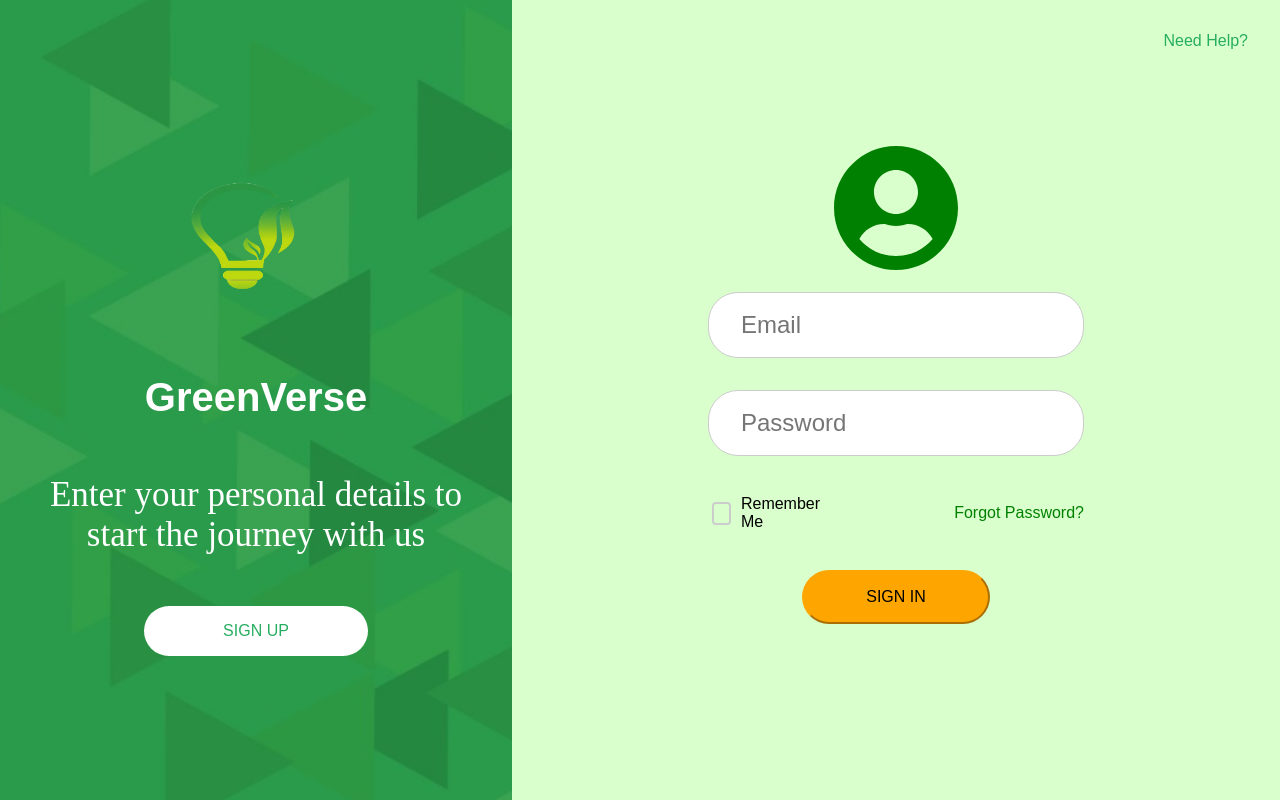
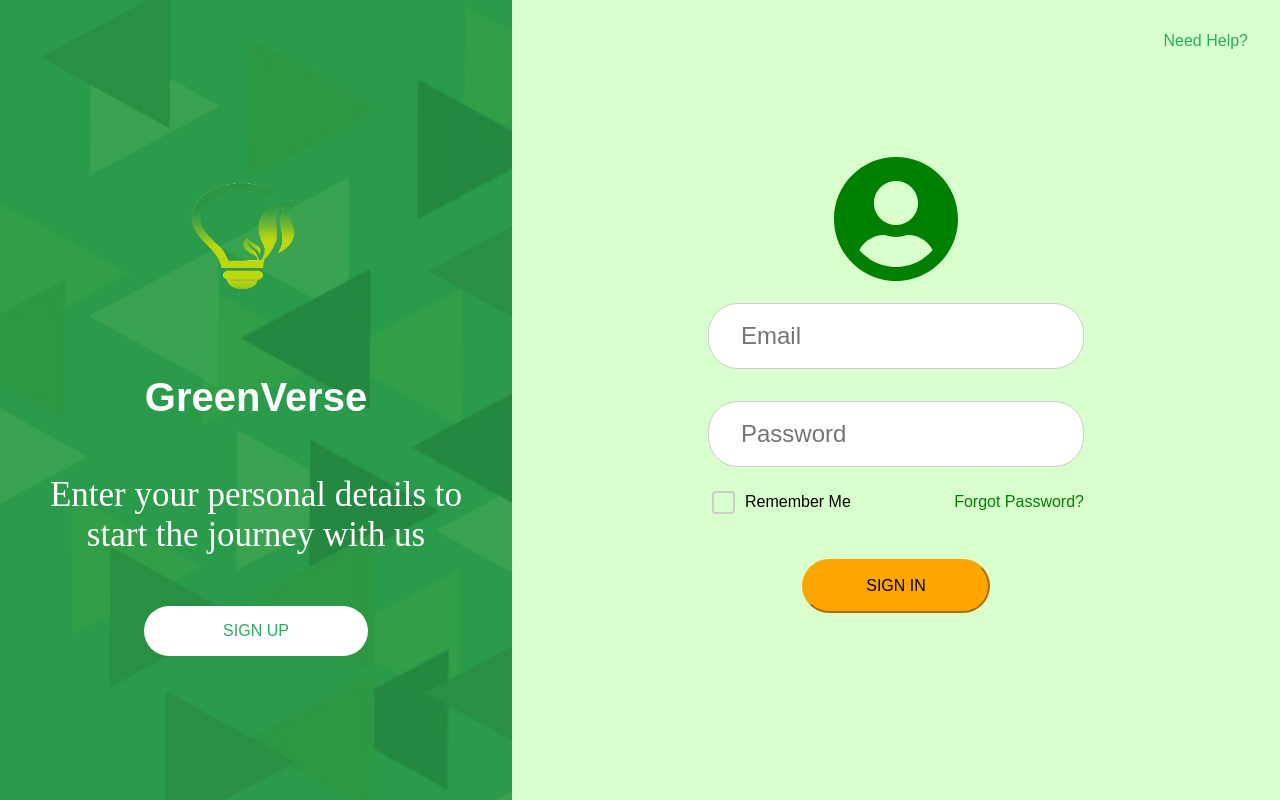
Before and after one commit to Rajsingh45/Greenverse, a React (Create React App) app in the folder frontend/: page / in a window 1280 px wide. Built offline with nearby package versions, Linux system fonts and the light colour scheme.

Commit message:
Remember me changes

```diff
--- a/frontend/src/LoginPage.js
+++ b/frontend/src/LoginPage.js
@@ -139,7 +139,7 @@ const LoginPage = () => {
                         <div className="input-group">
                             <input type="email" name="email" placeholder="Email" value={userDetails.email} onChange={handleInput} />
                         </div>
-                        <div className="input-group">
+                        <div className="input-group change">
                             <input type="password" name="password" placeholder="Password" value={userDetails.password} onChange={handleInput} />
                         </div>
                         <div className="remember-container">
--- a/frontend/src/login.css
+++ b/frontend/src/login.css
@@ -157,8 +157,12 @@
   .remember-container {
     display: flex;
     align-items: center;
-    margin-top: 1rem;
+    margin-top: 0 !important;
     width: 100%;
+}
+
+.change{
+  margin-bottom: 10px !important;
 }
 
 .remember-me-label {
@@ -166,6 +170,7 @@
     align-items: center;
     font-size: 1rem;
     cursor: pointer;
+    width: 100%;
 }
 
 .remember-me {
```
